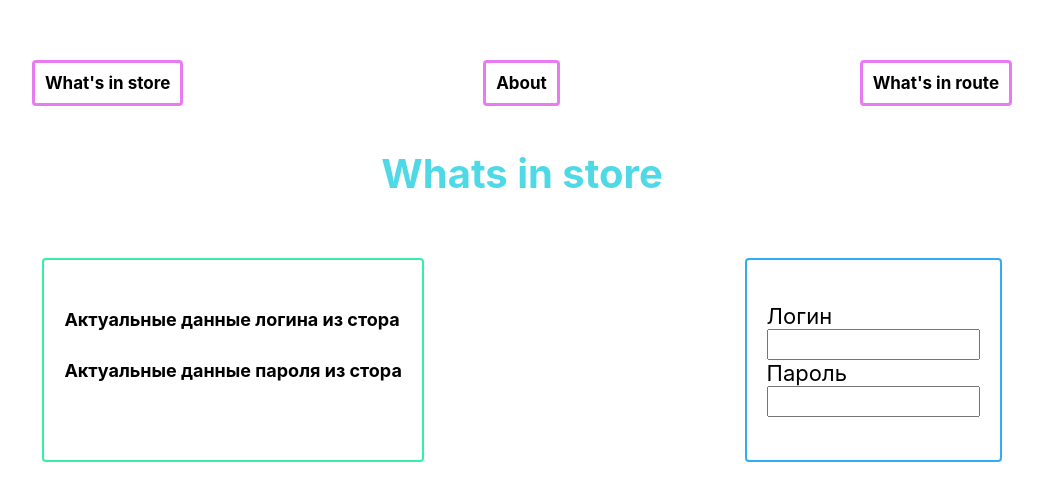
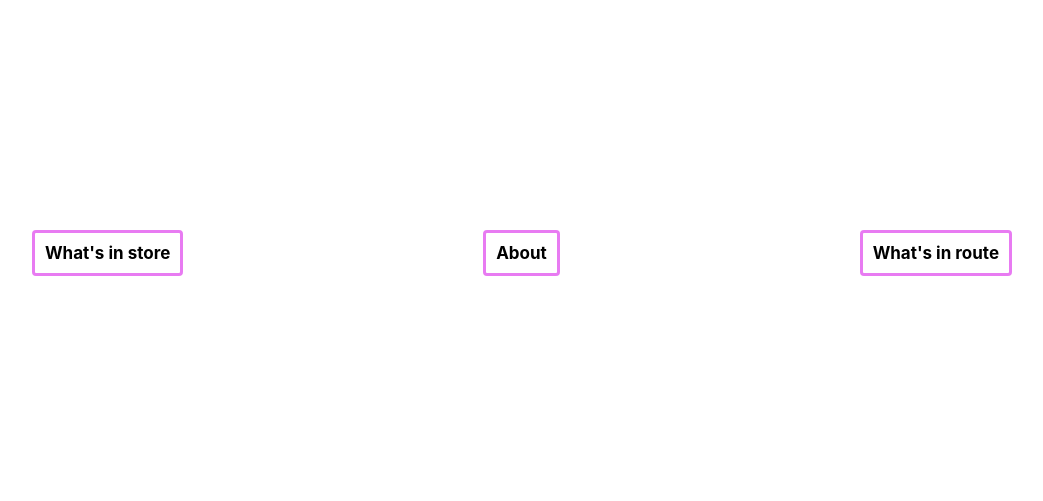
Before and after one commit to fedorukvl/react-store-check, a React (Create React App) app: page / in a window 1280 px wide. Shown: the part 147-648 px from the top of the page, without its empty margins (118-1161 px from the left). Built offline with nearby package versions, Linux system fonts and the light colour scheme.

Commit message:
Верстка вынесена в отдельный компонент StoreInfo *В компоненте App добавлен Route, вместо верстки

```diff
--- a/src/App.js
+++ b/src/App.js
@@ -1,24 +1,16 @@
 import React from 'react';
+import { Route, Switch } from 'react-router';
 import './App.css';
-import AuthForm from './Components/Auth/Auth-form';
 import Navigation from './Components/Navigation/Navigation';
-import ResultWindow from './Components/ResultWindow/Result-window';
+import StoreInfo from './Components/StoreInfo/StoreInfo';
 
 function App() {
   return (
     <div className="app">
       <nav><Navigation/></nav>
-      <header>
-        <h1 className="app__title">Whats in store</h1>
-      </header>
-      <main className="app__info-windows">
-      <section>
-          <ResultWindow/>
-        </section>
-        <section>
-          <AuthForm/>
-        </section>
-      </main>
+      <Switch>
+        <Route path="/store" component={StoreInfo}/>
+      </Switch>
     </div>
   );
 }
--- /dev/null
+++ b/src/Components/StoreInfo/StoreInfo.jsx
@@ -0,0 +1,22 @@
+import React, { Fragment } from "react";
+import AuthForm from "../Auth/Auth-form";
+import ResultWindow from "../ResultWindow/Result-window";
+
+function StoreInfo() {
+  return (
+    <Fragment>
+      <header>
+        <h1 className="app__title">Whats in store</h1>
+      </header>
+      <main className="app__info-windows">
+        <section>
+          <ResultWindow />
+        </section>
+        <section>
+          <AuthForm />
+        </section>
+      </main>
+    </Fragment>
+  );
+}
+export default StoreInfo;
--- a/src/index.js
+++ b/src/index.js
@@ -5,15 +5,13 @@ import App from './App';
 import {Provider} from 'react-redux';
 import reportWebVitals from './reportWebVitals';
 import store from './store/store';
-import {BrowserRouter,Switch,Route} from 'react-router-dom';
+import {BrowserRouter} from 'react-router-dom';
 
 ReactDOM.render(
   <Provider store={store}>
     <BrowserRouter>
       <React.StrictMode>
-        <Switch>
-          <Route exact path="/" component={App}/>
-        </Switch>
+          <App/>
       </React.StrictMode>
     </BrowserRouter>
   </Provider>,
```
